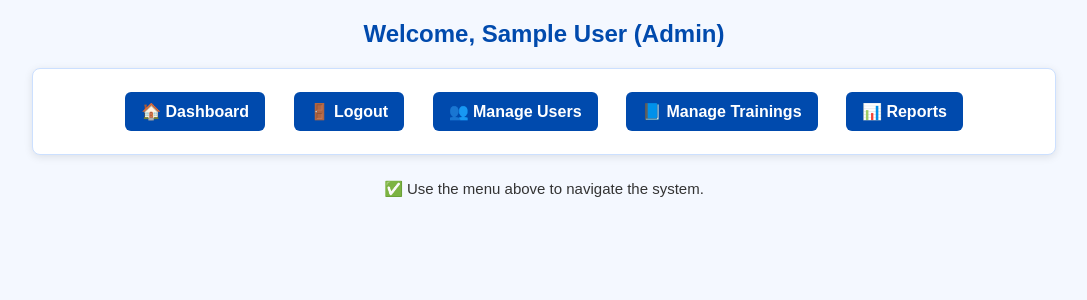
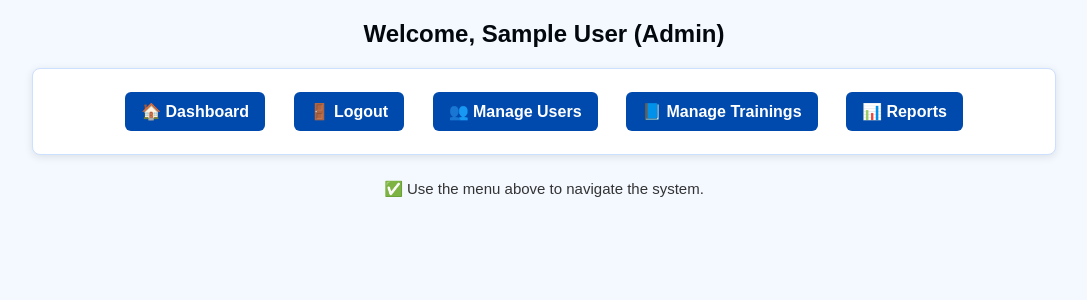
Before and after one commit to brianjustine-dev/SDU, a PHP site: page /dashboard.php in a window 1280 px wide. Shown: the top 300 px of the page, without its empty margins (96-1183 px from the left). Run offline with PHP 8.4, Linux system fonts and the light colour scheme; the visitor is signed in with stand-in values (Sample User, id 1).

Commit message:
new color for dashboard

```diff
--- a/dashboard.php
+++ b/dashboard.php
@@ -21,10 +21,10 @@ $role = $_SESSION['role']; // roles: staff, office_head, admin
             font-family: Arial, sans-serif;
             margin: 20px;
             background-color: #f4f8ff;
-            color: #333;
+            color: #f11a1aff;
         }
         h2 {
-            color: #004aad;
+            color: #03080eff;
             text-align: center;
         }
         .nav {
```
